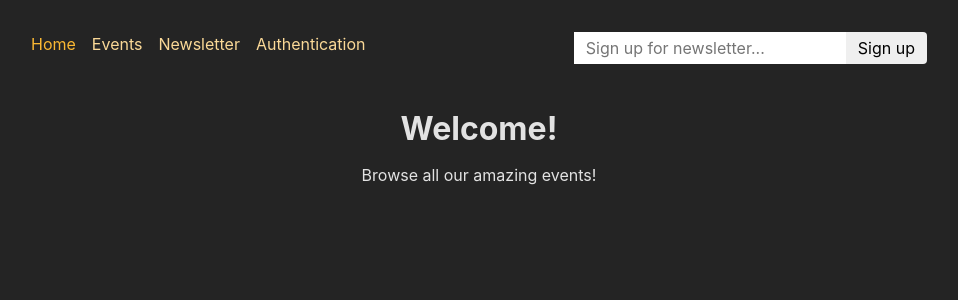
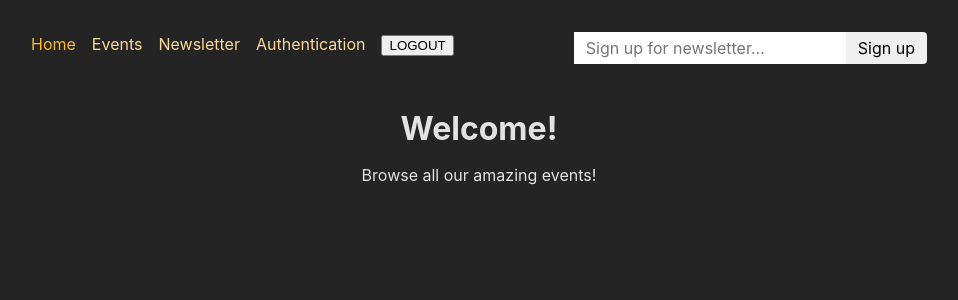
Before and after one commit to dasha12345-s/EventManagementSystem, a React (Create React App) app in the folder frontend/: page / in a window 1280 px wide. Shown: the top 300 px of the page, without its empty margins (161-1119 px from the left). Built offline with nearby package versions, Linux system fonts and the light colour scheme.

Commit message:
User Logout added

```diff
--- a/frontend/src/App.js
+++ b/frontend/src/App.js
@@ -14,6 +14,7 @@
 import { action as manipulateEventAction } from './components/EventForm';
 import NewsletterPage, { action as newsletterAction } from './pages/Newsletter';
 import AuthenticationPage, {action as authAction} from './pages/Authentication'
+import { action as logoutAction} from './pages/Logout'
 
 const router = createBrowserRouter([
   {
@@ -65,6 +66,10 @@
         element: <NewsletterPage />,
         action: newsletterAction,
       },
+      {
+        path: 'logout',
+        action: logoutAction,
+      }
     ],
   },
 ]);
--- a/frontend/src/components/MainNavigation.js
+++ b/frontend/src/components/MainNavigation.js
@@ -1,4 +1,4 @@
-import { NavLink } from 'react-router-dom';
+import { NavLink, Form } from 'react-router-dom';
 
 import classes from './MainNavigation.module.css';
 import NewsletterSignup from './NewsletterSignup';
@@ -49,6 +49,11 @@
              Authentication
             </NavLink>
           </li>
+          <li>
+            <Form action='/logout' method='post'>
+            <button>LOGOUT</button>
+            </Form>
+          </li>
         </ul>
       </nav>
       <NewsletterSignup />
--- /dev/null
+++ b/frontend/src/pages/Logout.js
@@ -0,0 +1,6 @@
+import { redirect } from "react-router-dom";
+
+export function action(){
+  localStorage.removeItem('token');
+  return redirect('/')
+}
```
